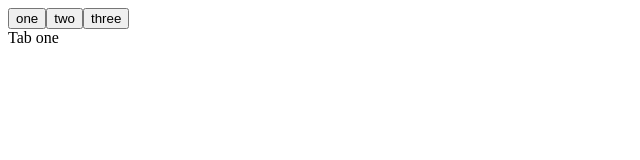
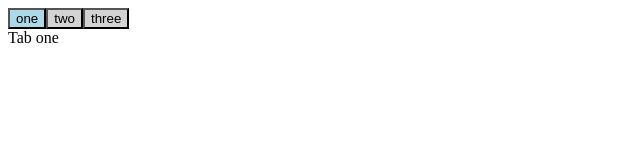
Before and after one commit to eoja82/Eloquent-Javascript-Excercises-and-Projects, a plain HTML site: page Chapter 15/tabs.html in a window 1280 px wide. Shown: the whole page, without its empty margins (0-640 px from the left). Drawn offline with Linux system fonts and the light colour scheme.

Commit message:
cleanup, add active button color

```diff
--- a/Chapter 15/tabs.html
+++ b/Chapter 15/tabs.html
@@ -15,49 +15,52 @@
 </tab-panel>
 
 <script>
-  let buttons = document.getElementsByClassName("tabButton");
-  console.log(buttons);
-  /* for (let i = 0; i < buttons.length; i++) {
-    console.log(buttons[1]);
-    //buttons[i].addEventListener("click", displayTab(buttons[i]));
-  }
-  console.log(buttons.item([0])); */
-  let dataTab = document.querySelectorAll("[data-tabname]");
-  //console.log(dataTab[0].getAttribute("data-tabname"));
-  function displayTab(number) {
-    dataTab.forEach( x => {
-      //console.log(x.getAttribute("data-tabname") === number);
-      if (x.getAttribute("data-tabname") === number) {
-        x.style.display = "block";
-      } else {
-        x.style.display = "none";
-      }
-    });
-  }
-  displayTab("one");
 
   function asTabs(node) {
-    let tabPanel = document.getElementById("tabs");
     let children = node.children;
-    //console.log(children);
+    //console.log(children.length);
     //console.log(children[0].getAttribute("data-tabname"));
     let buttons = document.createElement("div");
     buttons.className = "buttonDiv";
 
     for (let i = 0; i < children.length; i++) {
       let newButton = document.createElement("button");
-      newButton.className = "tabButton";
       let buttonText = document.createTextNode(children[i].getAttribute("data-tabname"));
       newButton.appendChild(buttonText);
-      //console.log("newButton.textContent " + newButton.textContent);
+      newButton.setAttribute("data-tabButton", newButton.textContent)
       newButton.onclick = function() {
         displayTab(newButton.textContent);
       }
       buttons.appendChild(newButton);
     }
-    tabPanel.insertBefore(buttons, tabPanel.childNodes[0]);
+    node.insertBefore(buttons, node.childNodes[0]);
+
+    function displayTab(number) {
+      let dataTab = document.querySelectorAll("[data-tabname]");
+      //console.log(dataTab);
+      let tabButton = document.querySelectorAll("[data-tabButton]");
+      dataTab.forEach( x => {
+        if (x.getAttribute("data-tabname") === number) {
+          x.style.display = "block";
+        } else {
+          x.style.display = "none";
+        }
+      });
+      tabButton.forEach( x => {
+        //console.log(x.getAttribute("data-tabButton") === number);
+        if (x.getAttribute("data-tabButton") === number) {
+          x.style.backgroundColor = "lightblue";
+        } else {
+          x.style.backgroundColor = "lightgray";
+        }
+      });
+    }
+    displayTab("one");
   }
+
   asTabs(document.querySelector("tab-panel"));
+
+
 </script>
 
 </body>
```
